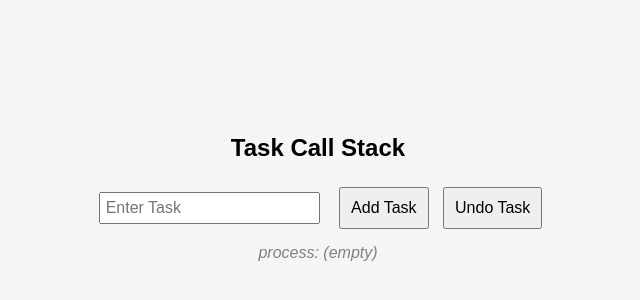
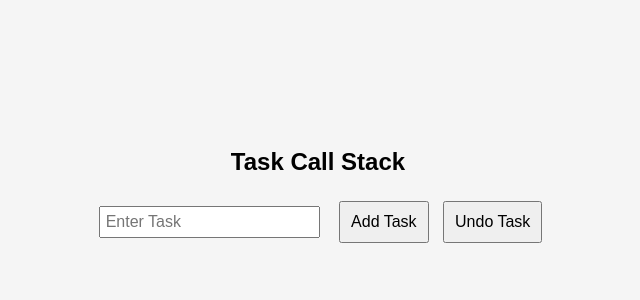
Before and after one commit to syarlag2/Dynamic-project-Gallery, a plain HTML site: page tasks/Task10.html in a window 1280 px wide. Shown: the part 202-502 px from the top of the page, without its empty margins (322-962 px from the left). Drawn offline with Linux system fonts and the light colour scheme.

Commit message:
Update Task10.html

```diff
--- a/tasks/Task10.html
+++ b/tasks/Task10.html
@@ -48,7 +48,7 @@
     <button onclick="addTask()">Add Task</button>
     <button onclick="undoTask()">Undo Task</button>
 
-    <p id="process">process: (empty)</p>
+    <p id="process"></p>
     <div id="taskList"></div>
   </div>
 
```
